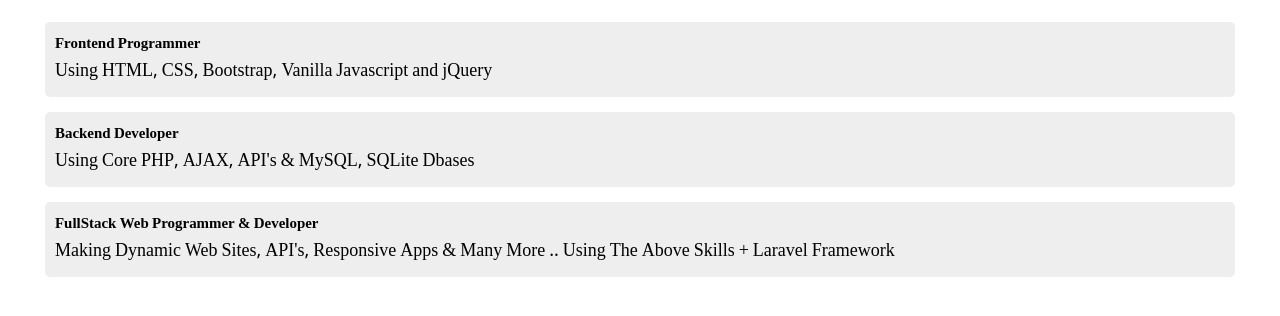
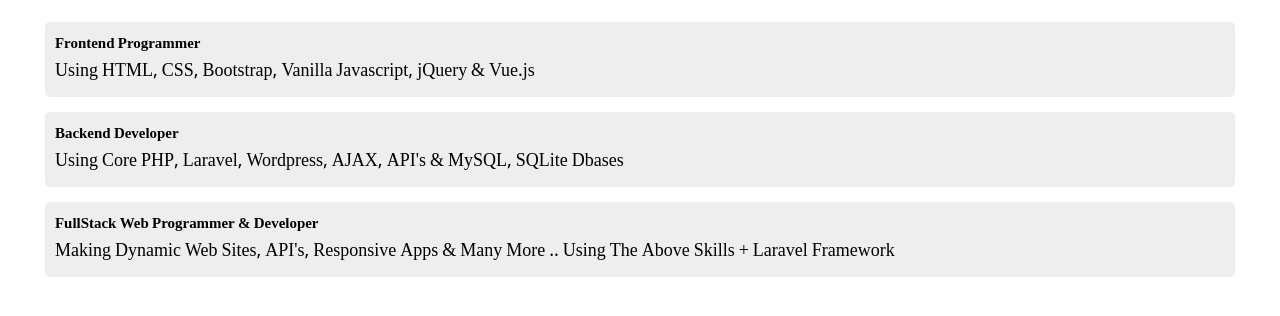
Before and after one commit to samaladdin70/Aladdin-Sami-Portfolio, a plain HTML site: page about.html in a window 1280 px wide. Shown: the part 174-490 px from the top of the page. Drawn offline with Linux system fonts and the light colour scheme; a web font is replaced by a local one.

Commit message:
modify skills

```diff
--- a/about.html
+++ b/about.html
@@ -71,11 +71,11 @@
             <div class="flex-grow-1">
                 <div style="background-color:#eee; margin: 15px; padding:10px; border-radius: 5px;">
                     <h5>Frontend Programmer</h5>
-                    <p>Using HTML, CSS, Bootstrap, Vanilla Javascript and jQuery</p>
+                    <p>Using HTML, CSS, Bootstrap, Vanilla Javascript, jQuery & Vue.js</p>
                 </div>
                 <div style="background-color:#eee; margin: 15px; padding:10px;border-radius: 5px;">
                     <h5>Backend Developer</h5>
-                    <p>Using Core PHP, AJAX, API's & MySQL, SQLite Dbases</p>
+                    <p>Using Core PHP, Laravel, Wordpress, AJAX, API's & MySQL, SQLite Dbases</p>
                 </div>
                 <div style="background-color:#eee; margin: 15px; padding:10px;border-radius: 5px;">
                     <h5>FullStack Web Programmer & Developer</h5>
```
